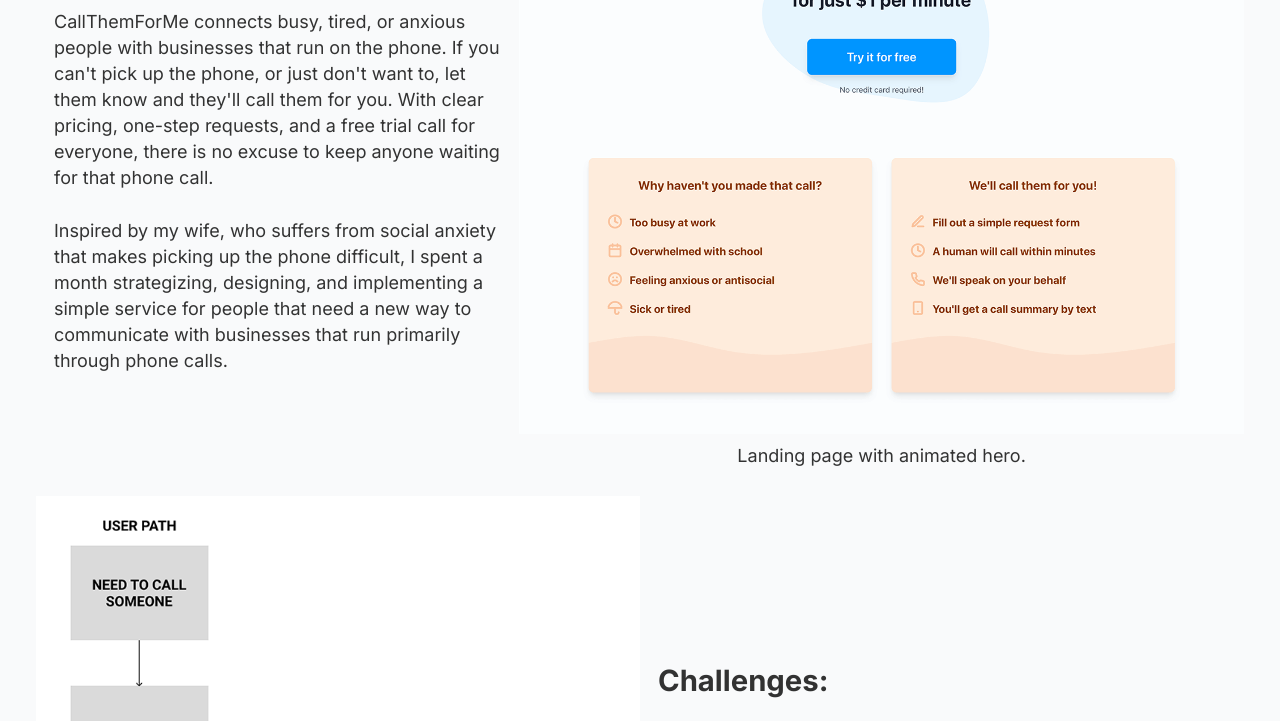
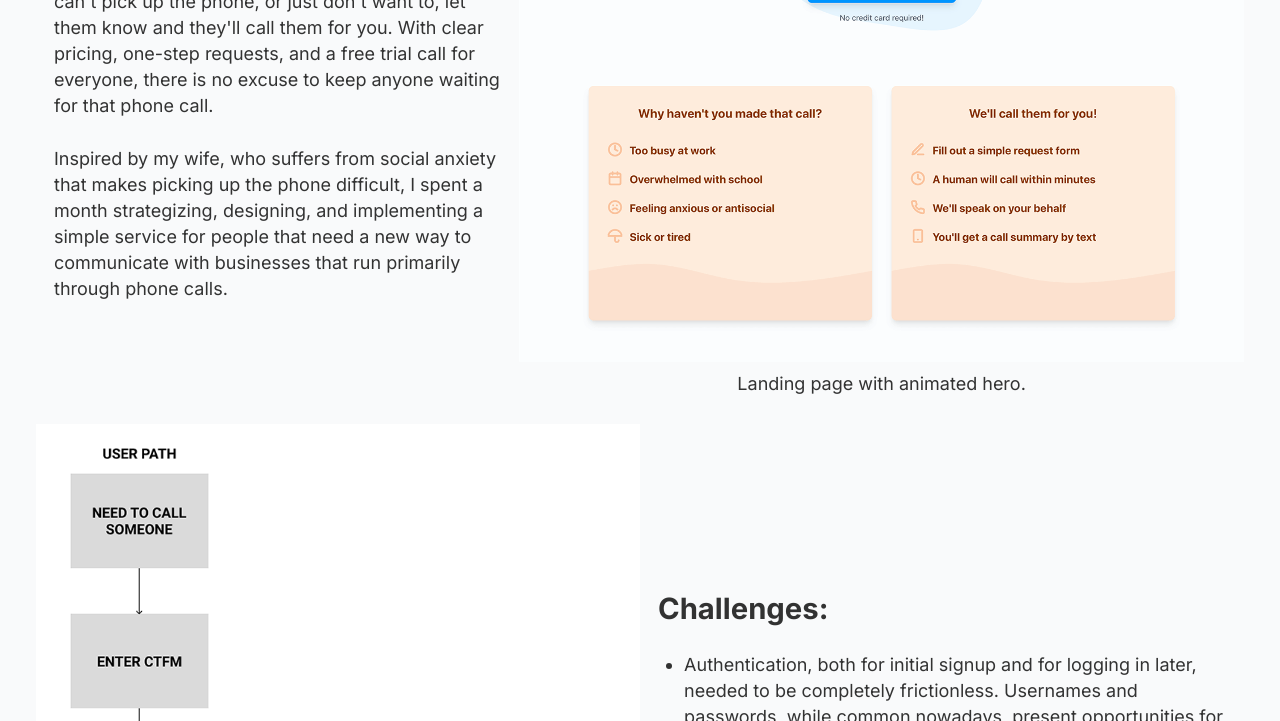
Before and after one commit to ohheyjosh/portfolio, a Gatsby site: page /project/callthemforme in a window 1280 px wide. Shown: the part 328-1049 px from the top of the page. Built offline with nearby package versions, Linux system fonts and the light colour scheme; Gatsby itself is replaced by a stand-in of ours; what @tailwindcss/ui would draw is missing.

Commit message:
Less margin above the project pages' content

```diff
--- a/src/components/project.js
+++ b/src/components/project.js
@@ -16,7 +16,7 @@
           className="inline-flex mt-3 ml-3 w-16 h-16 border-2 shadow-md rounded-full border-solid border-white lg:mt-6 lg:ml-6 lg:w-24 lg:h-24 lg:border-4 lg:shadow-lg"
         />
       </Link>
-      <main className="max-w-screen-xl mx-auto mb-32 py-4 px-4 overflow-hidden sm:px-6 lg:px-8">
+      <main className="max-w-screen-xl mx-auto mb-32 py-4 px-4 overflow-hidden sm:px-6 lg:px-8 xl:-mt-16">
         {children}
       </main>
       <Footer />
```
